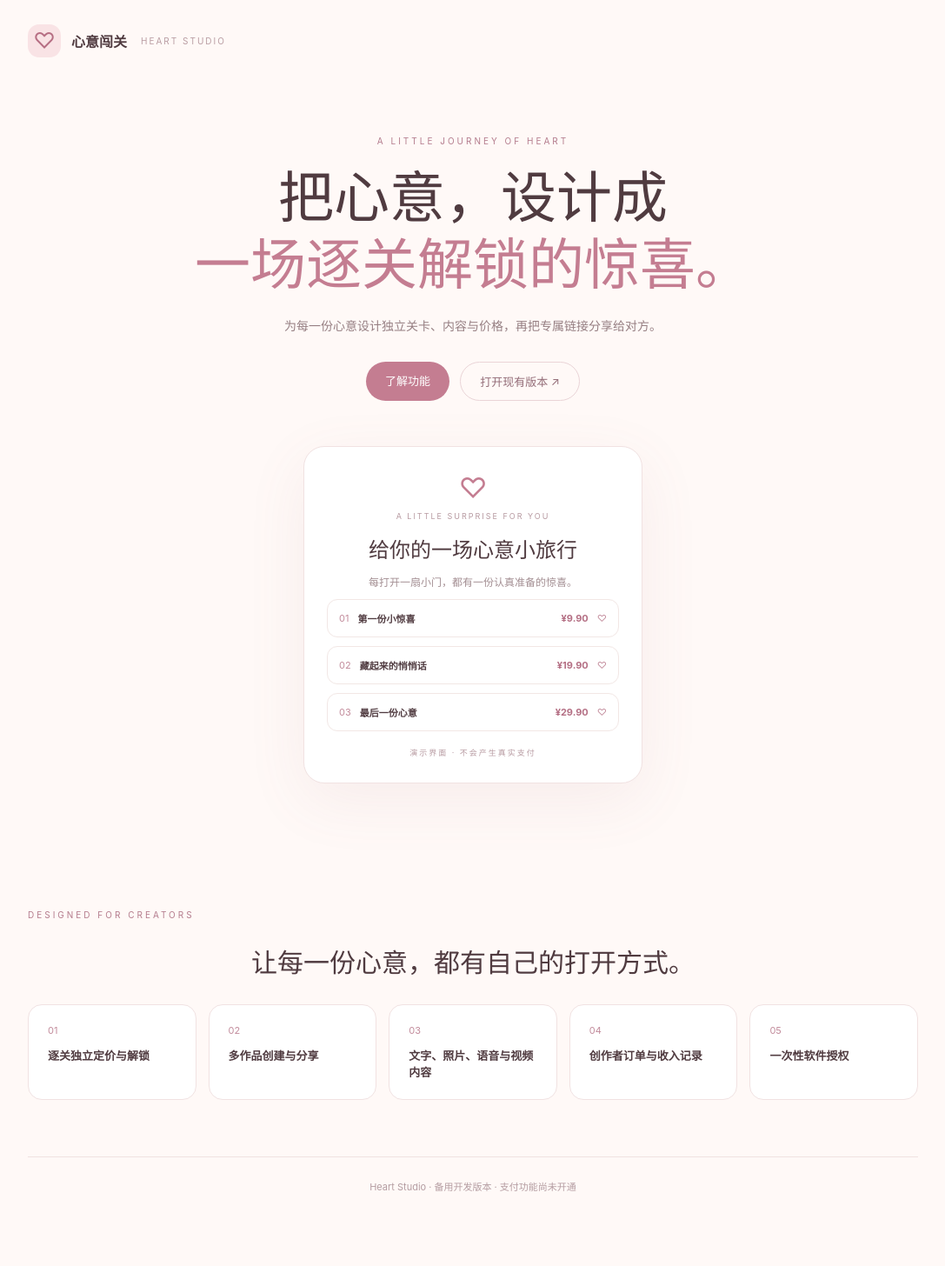
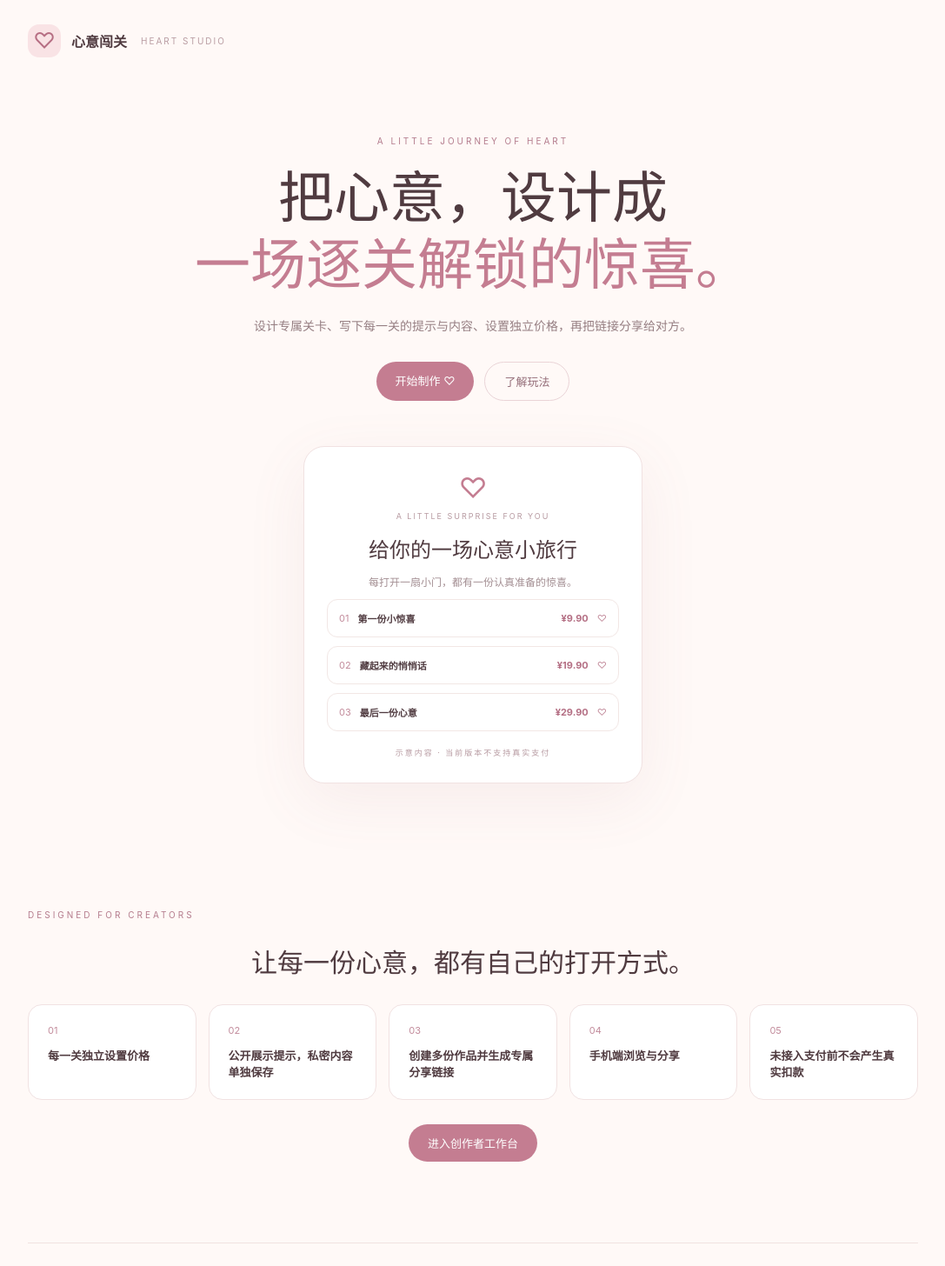
Before and after one commit to 905695129-art/xiaomei-AI, a Next.js app: page / in a window 1280 px wide. Shown: the top 1456 px of the page at 87% size, without its empty margins (96-1183 px from the left). Built offline with nearby package versions, Linux system fonts and the light colour scheme.

Commit message:
Make Heart Studio landing page accurately reflect available MVP

```diff
--- a/src/app/page.tsx
+++ b/src/app/page.tsx
@@ -1,2 +1,32 @@
-const features = ["逐关独立定价与解锁", "多作品创建与分享", "文字、照片、语音与视频内容", "创作者订单与收入记录", "一次性软件授权"];
-export default function Home() { return <main className="shell"><nav><span className="logo">♡</span><b>心意闯关</b><span className="tag">HEART STUDIO</span></nav><section className="hero"><p className="eyebrow">A LITTLE JOURNEY OF HEART</p><h1>把心意，设计成<br/><em>一场逐关解锁的惊喜。</em></h1><p className="lead">为每一份心意设计独立关卡、内容与价格，再把专属链接分享给对方。</p><div className="actions"><a className="primary" href="#features">了解功能</a><a className="secondary" href="https://heart-studio.floot.app">打开现有版本 ↗</a></div><div className="preview"><div className="heart">♡</div><small> A LITTLE SURPRISE FOR YOU </small><h2>给你的一场心意小旅行</h2><p>每打开一扇小门，都有一份认真准备的惊喜。</p><div className="level"><span>01</span><b>第一份小惊喜</b><strong>¥9.90</strong><i>♡</i></div><div className="level"><span>02</span><b>藏起来的悄悄话</b><strong>¥19.90</strong><i>♡</i></div><div className="level"><span>03</span><b>最后一份心意</b><strong>¥29.90</strong><i>♡</i></div><small className="foot">演示界面 · 不会产生真实支付</small></div></section><section id="features" className="features"><p className="eyebrow">DESIGNED FOR CREATORS</p><h2>让每一份心意，都有自己的打开方式。</h2><div className="grid">{features.map((f,i)=><article key={f}><span>0{i+1}</span><b>{f}</b></article>)}</div></section><footer>Heart Studio · 备用开发版本 · 支付功能尚未开通</footer></main>; }
+const features = [
+  "每一关独立设置价格",
+  "公开展示提示，私密内容单独保存",
+  "创建多份作品并生成专属分享链接",
+  "手机端浏览与分享",
+  "未接入支付前不会产生真实扣款"
+];
+
+export default function Home() {
+  return <main className="shell">
+    <nav><span className="logo">♡</span><b>心意闯关</b><span className="tag">HEART STUDIO</span></nav>
+    <section className="hero">
+      <p className="eyebrow">A LITTLE JOURNEY OF HEART</p>
+      <h1>把心意，设计成<br/><em>一场逐关解锁的惊喜。</em></h1>
+      <p className="lead">设计专属关卡、写下每一关的提示与内容、设置独立价格，再把链接分享给对方。</p>
+      <div className="actions"><a className="primary" href="/creator">开始制作 ♡</a><a className="secondary" href="#features">了解玩法</a></div>
+      <div className="preview">
+        <div className="heart">♡</div><small>A LITTLE SURPRISE FOR YOU</small>
+        <h2>给你的一场心意小旅行</h2><p>每打开一扇小门，都有一份认真准备的惊喜。</p>
+        <div className="level"><span>01</span><b>第一份小惊喜</b><strong>¥9.90</strong><i>♡</i></div>
+        <div className="level"><span>02</span><b>藏起来的悄悄话</b><strong>¥19.90</strong><i>♡</i></div>
+        <div className="level"><span>03</span><b>最后一份心意</b><strong>¥29.90</strong><i>♡</i></div>
+        <small className="foot">示意内容 · 当前版本不支持真实支付</small>
+      </div>
+    </section>
+    <section id="features" className="features"><p className="eyebrow">DESIGNED FOR CREATORS</p><h2>让每一份心意，都有自己的打开方式。</h2>
+      <div className="grid">{features.map((feature,index)=><article key={feature}><span>0{index+1}</span><b>{feature}</b></article>)}</div>
+      <div className="actions"><a className="primary" href="/creator">进入创作者工作台</a></div>
+    </section>
+    <footer>Heart Studio · 体验页面与关卡编辑已开发 · 真实收款尚未开通</footer>
+  </main>;
+}
```
